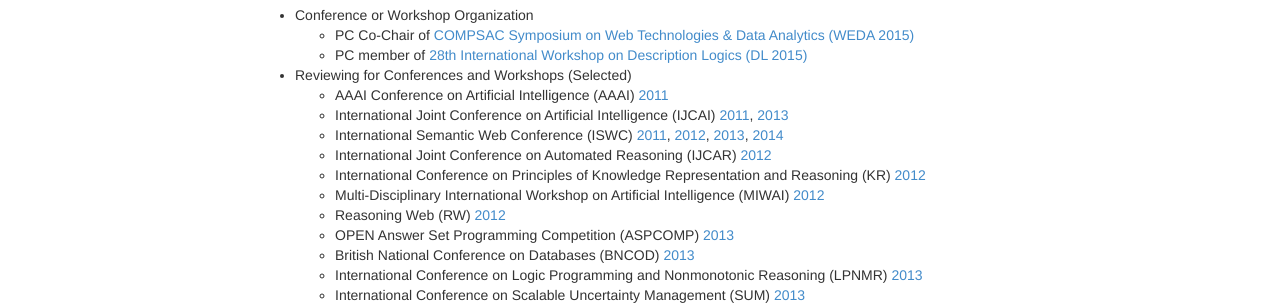
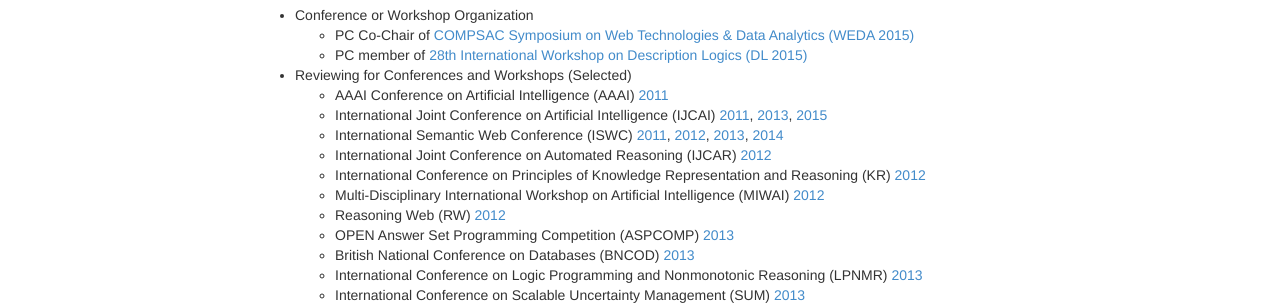
Before and after one commit to ghxiao/ghxiao.github.io, a Jekyll site: the page built from index.html, in a window 1280 px wide and 900 px high, scrolled down 979 px. Shown: the part 395-700 px from the top of the window. Built offline with Jekyll 4.4.1, drawn with Linux system fonts in a browser that asks for light colours; nearby versions of some CDN libraries; Markdown is read by kramdown in place of the engine named in the settings.

Commit message:
ijcai 2015

```diff
--- a/index.html
+++ b/index.html
@@ -205,7 +205,7 @@ slug: home
                     (AAAI) <a href="http://www.aaai.org/Conferences/AAAI/aaai11.php">2011</a></li>
                 <li>International Joint Conference on Artificial
                     Intelligence (IJCAI) <a href="http://ijcai-11.iiia.csic.es/">2011</a>, <a
-                            href="http://ijcai13.org/">2013</a>
+                            href="http://ijcai13.org/">2013</a>, <a href="http://ijcai-15.org/">2015</a>
                 </li>
                 <li>International Semantic Web Conference (ISWC) <a href="http://iswc2011.semanticweb.org/">2011</a>,
                     <a href="http://iswc2012.semanticweb.org/">2012</a>, <a
```
